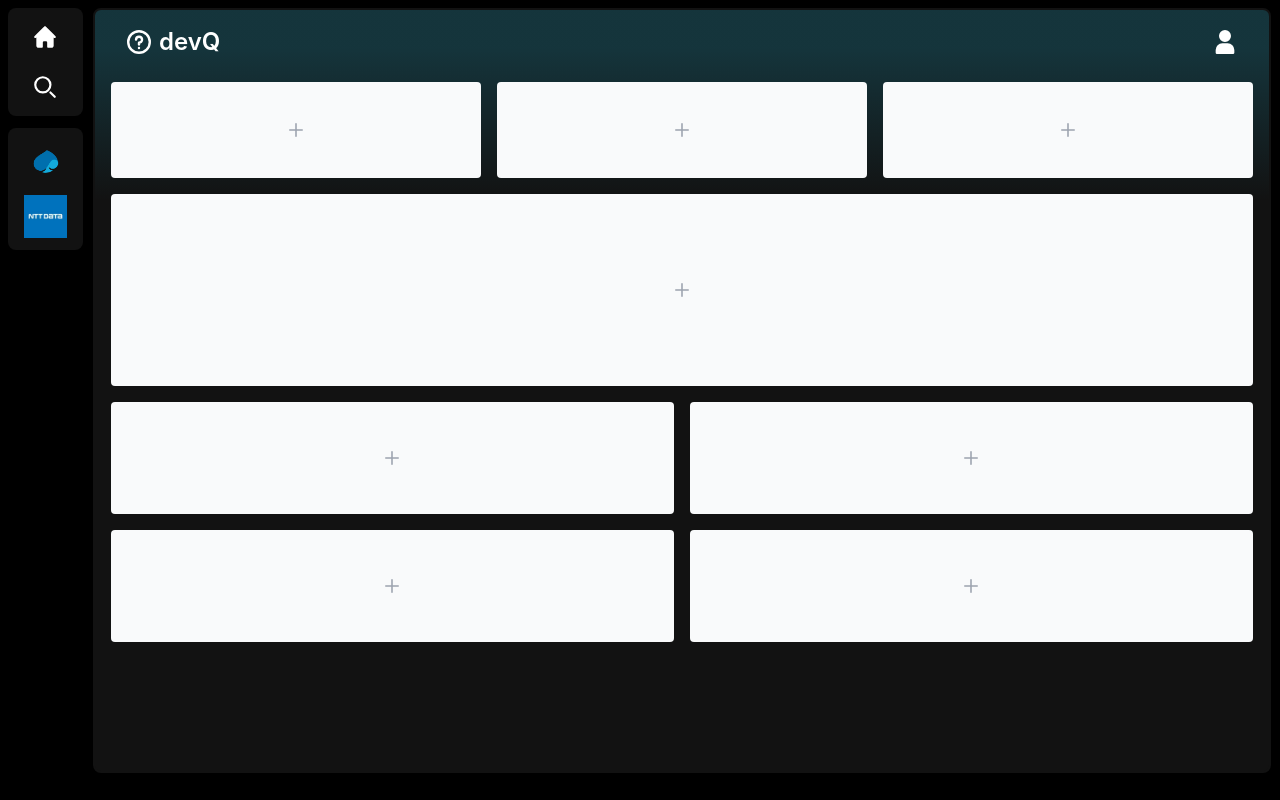
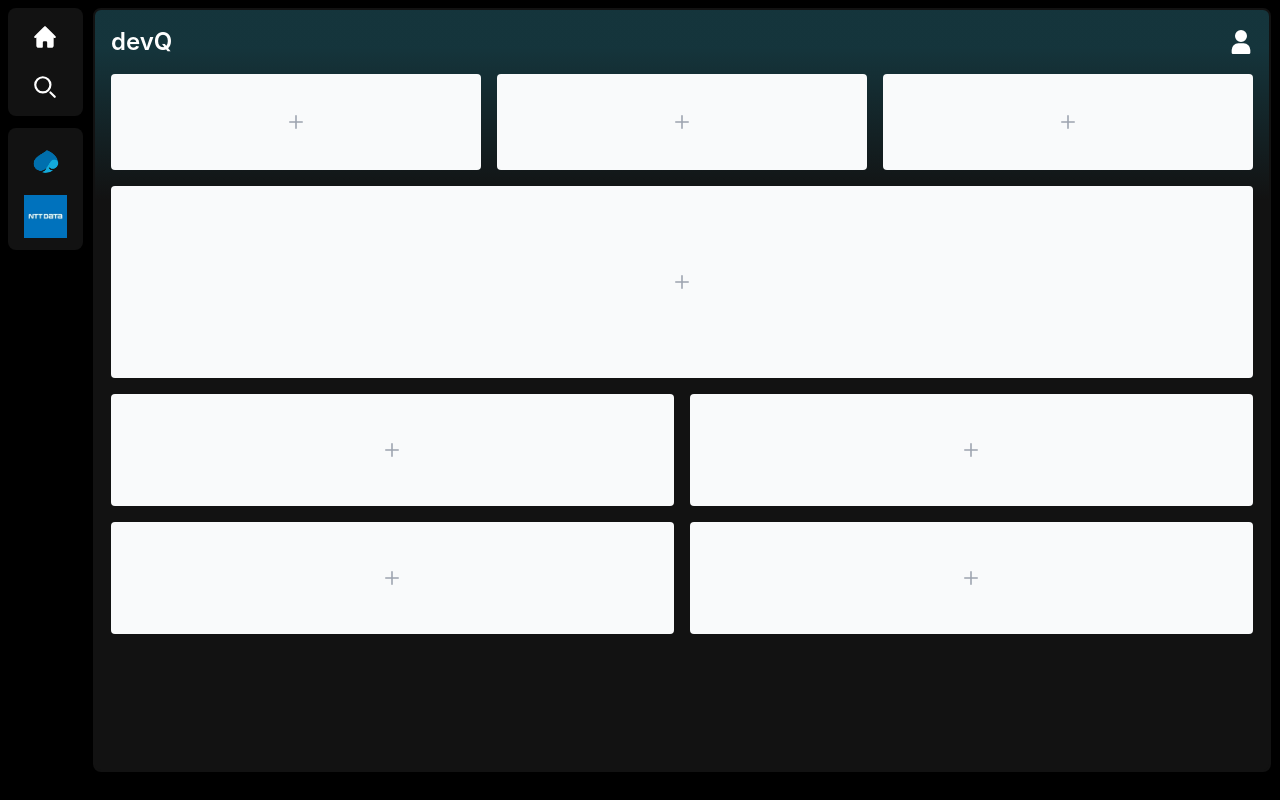
Before and after one commit to DaviidBlanch/devQ, a React (Vite) app: page / in a window 1280 px wide. Built offline with nearby package versions, Linux system fonts and the light colour scheme.

Commit message:
Change scroll

```diff
--- a/src/App.tsx
+++ b/src/App.tsx
@@ -7,7 +7,7 @@ function App() {
     <div>
       <SideBar />
       <main className="p-2 pr-3 ml-[85px] sm:ml-[85px] mr-12">
-        <div className="fixed p-4 pt-0 w-[82%] lg:w-[92%] md:w-[90%] sm:w-[85%] border-2 border-[#121212] bg-[#121212] rounded-lg bg-gradient-to-b from-[#18607071] from-5% via-[#121212] via-25%">
+        <div className="fixed w-[82%] lg:w-[92%] md:w-[90%] sm:w-[85%] border-2 border-[#121212] bg-[#121212] rounded-lg bg-gradient-to-b from-[#18607071] from-5% via-[#121212] via-25%">
           <Home />
         </div>
       </main>
--- a/src/assets/Icons.tsx
+++ b/src/assets/Icons.tsx
@@ -23,12 +23,6 @@ export const SearchOutlineIcon = () => (
     </svg>
 )
 
-export const LogoIcon = () => (
-    <svg className="w-6 h-6 text-white" aria-hidden="true" xmlns="http://www.w3.org/2000/svg" fill="none" viewBox="0 0 20 20">
-        <path stroke="currentColor" strokeLinecap="round" strokeLinejoin="round" strokeWidth="2" d="M7.529 7.988a2.502 2.502 0 0 1 5 .191A2.441 2.441 0 0 1 10 10.582V12m-.01 3.008H10M19 10a9 9 0 1 1-18 0 9 9 0 0 1 18 0Z" />
-    </svg>
-)
-
 export const UserProfileIcon = () => (
     <svg className="w-6 h-6 text-white" aria-hidden="true" xmlns="http://www.w3.org/2000/svg" fill="currentColor" viewBox="0 0 14 18">
         <path d="M7 9a4.5 4.5 0 1 0 0-9 4.5 4.5 0 0 0 0 9Zm2 1H5a5.006 5.006 0 0 0-5 5v2a1 1 0 0 0 1 1h12a1 1 0 0 0 1-1v-2a5.006 5.006 0 0 0-5-5Z" />
--- a/src/components/Home.tsx
+++ b/src/components/Home.tsx
@@ -1,14 +1,11 @@
-import { LogoIcon, UserProfileIcon } from "../assets/Icons";
+import { UserProfileIcon } from "../assets/Icons";
 
 export default function Home() {
     return (
-        <div className="relative overflow-y-scroll h-[calc(100vh-55px)]">
-            <nav className=" w-full z-20 top-0 left-0 rounded-lg bg-transparent mb-2">
-                <div className="max-w-screen-xl flex flex-wrap items-center justify-between mx-auto p-4">
-                    <div className="flex items-center">
-                        <LogoIcon />
-                        <span className="ml-2 self-center text-2xl font-semibold whitespace-nowrap">devQ</span>
-                    </div>
+        <div className="relative overflow-y-scroll h-[calc(100vh-40px)] p-4">
+            <nav className=" w-full z-20 top-0 left-0 rounded-lg bg-transparent mb-2 pb-2">
+                <div className="max-w-screen-xl flex flex-wrap items-center justify-between mx-auto pl-0">
+                    <span className="self-center text-2xl font-semibold whitespace-nowrap">devQ</span>
                     <UserProfileIcon />
                 </div>
             </nav>
--- a/src/index.css
+++ b/src/index.css
@@ -17,3 +17,22 @@
   -moz-osx-font-smoothing: grayscale;
   -webkit-text-size-adjust: 100%;
 }
+
+::-webkit-scrollbar {
+  width: 12px;
+}
+
+/* Track */
+::-webkit-scrollbar-track {
+  background: #f1f1f100;
+}
+
+/* Handle */
+::-webkit-scrollbar-thumb {
+  background: #6c6c6ca5;
+}
+
+/* Handle on hover */
+::-webkit-scrollbar-thumb:hover {
+  background: #555;
+}
```
